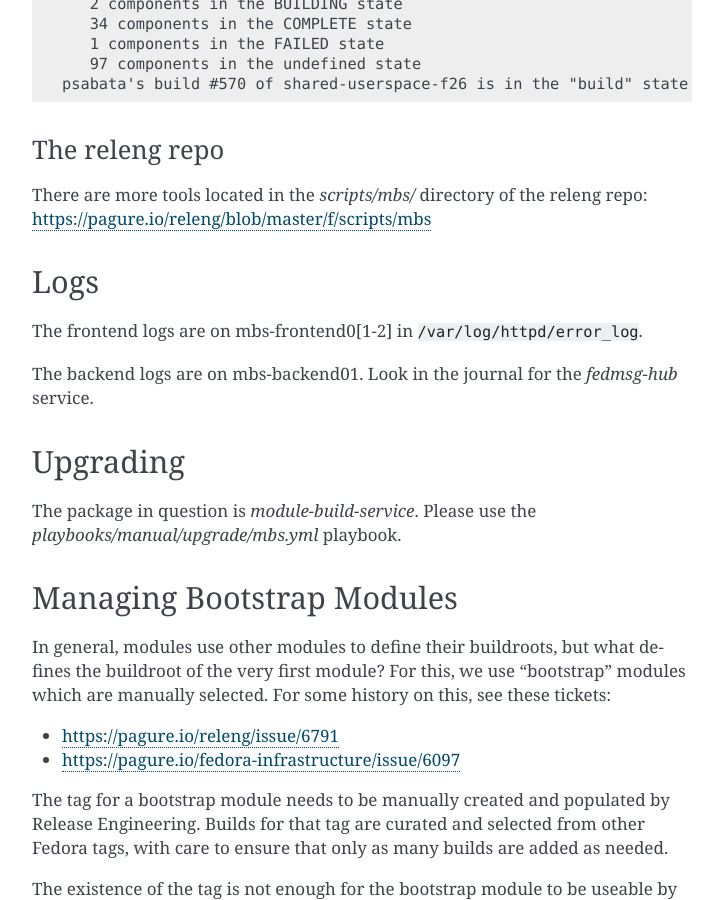
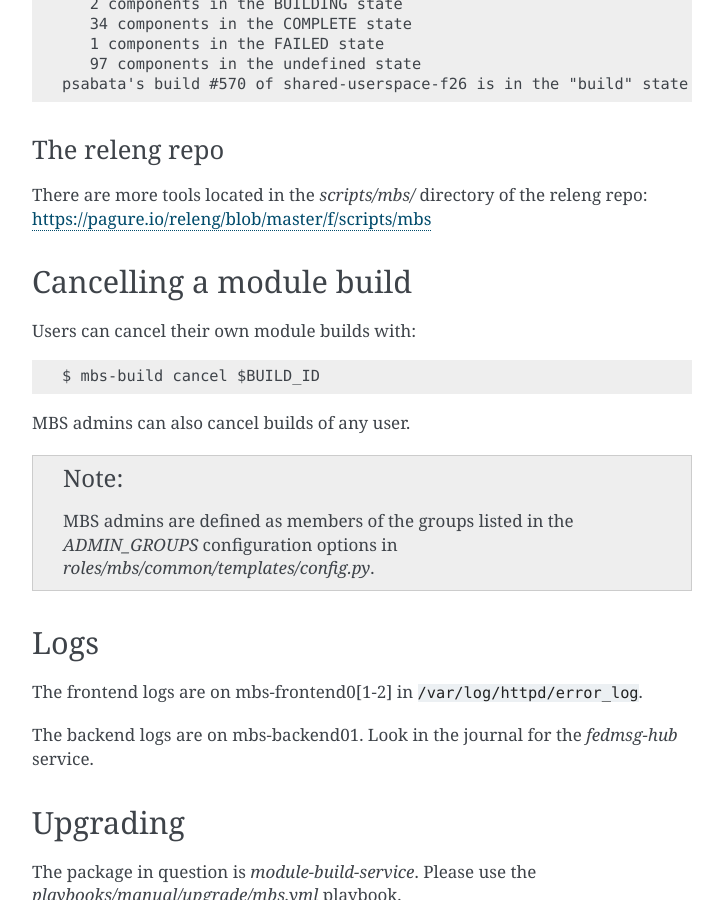
Before and after one commit to FrostyX/infra-docs, a Sphinx documentation site: the page built from docs/sysadmin-guide/sops/mbs.rst, in a window 1280 px wide and 900 px high, scrolled down 2784 px. Shown: the whole window, without its empty margins (388-1111 px from the left). Built offline with Sphinx 7.4.7, drawn with Linux system fonts in a browser that asks for light colours; some of the changed text lies outside the part shown.

Commit message:
A section on cancelling a module build.

```diff
--- a/docs/sysadmin-guide/sops/mbs.rst
+++ b/docs/sysadmin-guide/sops/mbs.rst
@@ -144,6 +144,19 @@
 There are more tools located in the `scripts/mbs/` directory of the releng
 repo:  https://pagure.io/releng/blob/master/f/scripts/mbs
 
+Cancelling a module build
+=========================
+
+Users can cancel their own module builds with::
+
+    $ mbs-build cancel $BUILD_ID
+
+MBS admins can also cancel builds of any user.
+
+.. note:: MBS admins are defined as members of the groups listed in the
+   `ADMIN_GROUPS` configuration options in
+   `roles/mbs/common/templates/config.py`.
+
 Logs
 ====
 
```
